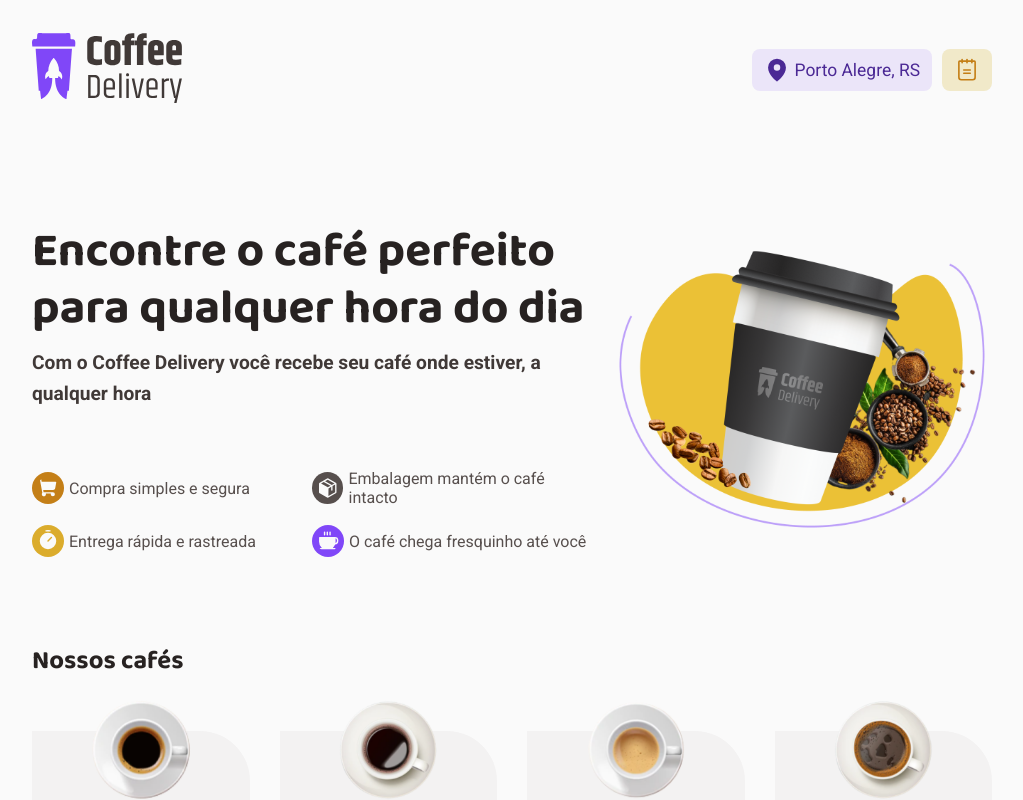
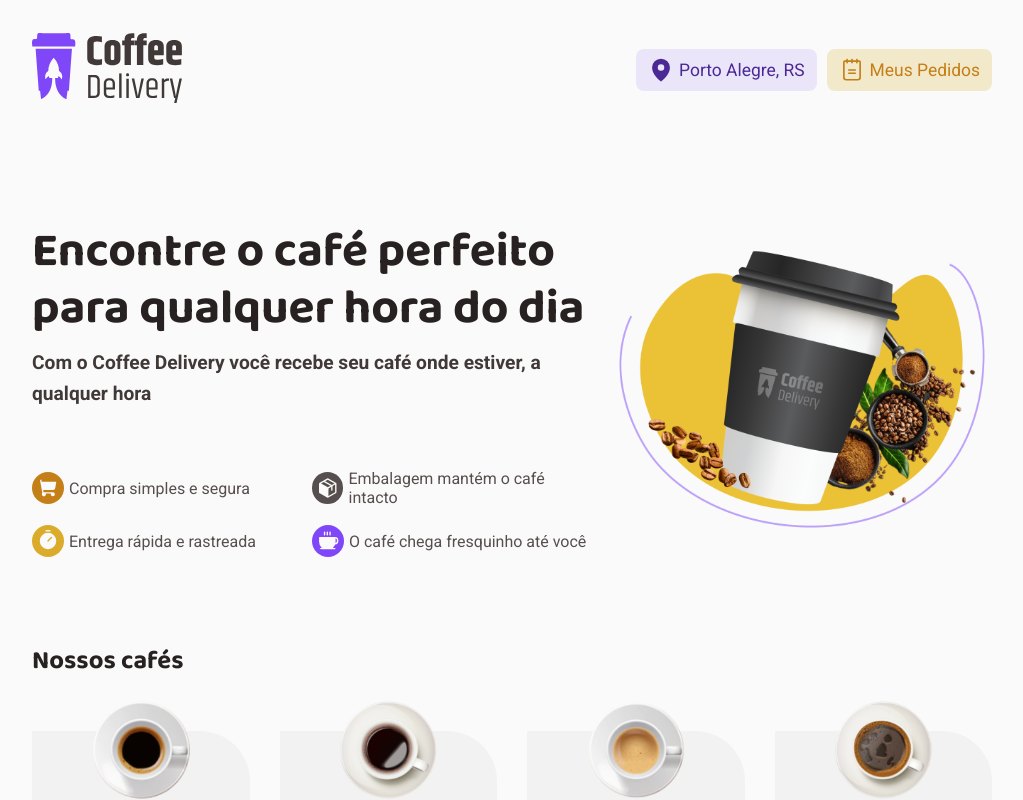
Before and after one commit to PedroSchinke/Coffee-Delivery, a React (Vite) app: page / in a window 1280 px wide. Shown: the top 800 px of the page, without its empty margins (128-1151 px from the left). Built offline with nearby package versions, Linux system fonts and the light colour scheme; the HTML template or start-up script is replaced by a standard one.

Commit message:
change in header history button design

```diff
--- a/src/components/header/header.tsx
+++ b/src/components/header/header.tsx
@@ -15,9 +15,16 @@ export function Header() {
 
             <div>
 
-                <span className='location'> <a><MapPin size={26} weight='fill'/></a> Porto Alegre, RS</span>
+                <span className='location'>
+                    <a><MapPin size={26} weight='fill'/></a>
+                    Porto Alegre, RS
+                </span>
+
                 <NavLink to='/history'>
-                    <HistoryButton title='Meus Pedidos'><Notepad size={26} /></HistoryButton>
+                    <HistoryButton title='Meus Pedidos'>
+                        <Notepad size={26} />
+                        <span className='myOrdersSpan'>Meus Pedidos</span>
+                    </HistoryButton>
                 </NavLink>
 
             </div>
--- a/src/components/header/styles.ts
+++ b/src/components/header/styles.ts
@@ -57,10 +57,10 @@ export const HistoryButton = styled.span`
     border-radius: 8px;
     gap: 5px;
     padding: 8px 12px;
+    transition: 0.3s;
 
-    a {
-        display: flex;
-        align-items: center;
-        color: ${props => props.theme['yellow-dark']};
+    &:hover {
+        color: white;
+        background: ${props => props.theme['yellow-dark']};
     }
 `
```
